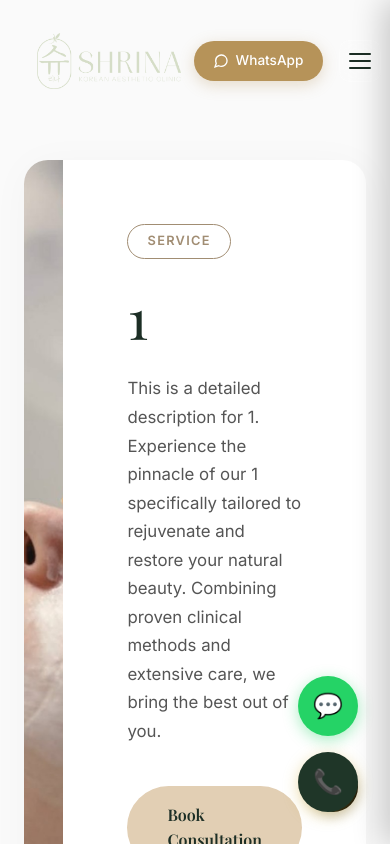
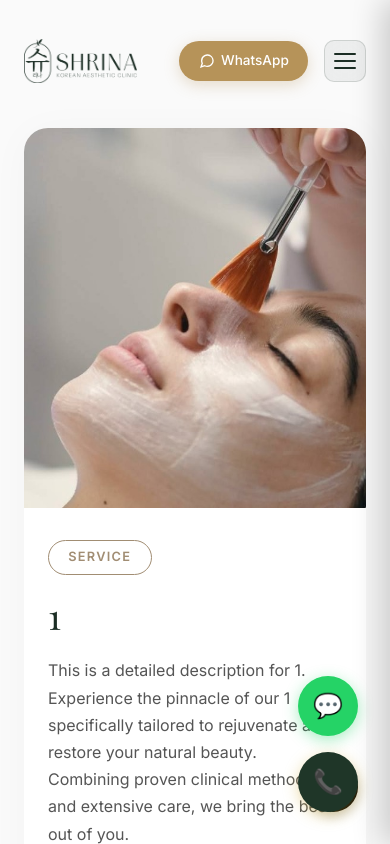
Before and after one commit to anerilohakane/ShrinaK, a Next.js app: page /treatments/1 in a window 390 px wide. Shown: the top 844 px of the page. Built offline with nearby package versions, Linux system fonts and the light colour scheme.

Commit message:
mobile view

```diff
--- a/src/app/globals.css
+++ b/src/app/globals.css
@@ -205,6 +205,48 @@ section {
   }
 }
 
+/* Treatment Detail Card Responsive Styling */
+.treatment-detail-card {
+  display: grid;
+  grid-template-columns: 1fr 1fr;
+  align-items: center;
+}
+
+.treatment-detail-image {
+  height: 100%;
+  min-height: 560px;
+}
+
+.treatment-detail-content {
+  padding: 4rem 4rem 4rem 3rem;
+}
+
+@media (max-width: 900px) {
+  .treatment-detail-card {
+    grid-template-columns: 1fr;
+  }
+  .treatment-detail-image {
+    min-height: 340px;
+    height: 380px;
+  }
+  .treatment-detail-content {
+    padding: 2rem 1.5rem 2.5rem 1.5rem;
+  }
+}
+
+/* Header Logo Container */
+.header-logo-container {
+  width: 170px;
+  height: 56px;
+}
+
+@media (max-width: 600px) {
+  .header-logo-container {
+    width: 135px;
+    height: 44px;
+  }
+}
+
 /* Header */
 .header {
   position: fixed;
--- a/src/app/treatments/[slug]/page.tsx
+++ b/src/app/treatments/[slug]/page.tsx
@@ -37,31 +37,28 @@ export default async function TreatmentDetailPage({ params }: { params: { slug:
     <>
       <Header theme="dark" />
 
-      <main style={{ paddingTop: '10rem', paddingBottom: '6rem', minHeight: '100vh', background: 'var(--background)' }}>
-        <div className="container" style={{ display: 'flex', flexDirection: 'column', gap: '6rem' }}>
+      <main style={{ paddingTop: '8rem', paddingBottom: '5rem', minHeight: '100vh', background: 'var(--background)' }}>
+        <div className="container" style={{ display: 'flex', flexDirection: 'column', gap: '4rem' }}>
 
-          <div style={{
-            display: 'grid',
-            gridTemplateColumns: '1fr 1fr',
-            gap: '4rem',
-            alignItems: 'center',
+          <div className="treatment-detail-card" style={{
             background: '#fff',
             borderRadius: '24px',
             overflow: 'hidden',
             boxShadow: '0 4px 40px rgba(0,0,0,0.03)'
           }}>
-            {/* Left Image */}
-            <div style={{ position: 'relative', height: '100%', minHeight: '600px' }}>
+            {/* Image Container */}
+            <div className="treatment-detail-image" style={{ position: 'relative', width: '100%' }}>
               <Image
                 src={imageUrl}
                 alt={title}
                 fill
                 style={{ objectFit: 'cover' }}
+                priority
               />
             </div>
 
-            {/* Right Content */}
-            <div style={{ padding: '4rem 4rem 4rem 0' }}>
+            {/* Content Container */}
+            <div className="treatment-detail-content">
               <span style={{
                 display: 'inline-block',
                 border: '1px solid var(--accent-dark)',
@@ -71,17 +68,17 @@ export default async function TreatmentDetailPage({ params }: { params: { slug:
                 fontSize: '0.8rem',
                 fontWeight: '600',
                 letterSpacing: '0.1em',
-                marginBottom: '1.5rem'
+                marginBottom: '1.25rem'
               }}>
                 SERVICE
               </span>
 
               <h1 style={{
                 fontFamily: 'var(--font-heading)',
-                fontSize: '3.5rem',
+                fontSize: 'clamp(2.2rem, 5vw, 3.5rem)',
                 color: 'var(--primary)',
                 fontWeight: '400',
-                marginBottom: '1.5rem',
+                marginBottom: '1.25rem',
                 lineHeight: '1.2'
               }}>
                 {title}
@@ -89,9 +86,9 @@ export default async function TreatmentDetailPage({ params }: { params: { slug:
 
               <p style={{
                 color: 'var(--text-secondary)',
-                fontSize: '1.05rem',
+                fontSize: '1rem',
                 lineHeight: '1.7',
-                marginBottom: '2.5rem'
+                marginBottom: '2rem'
               }}>
                 This is a detailed description for {title}. Experience the pinnacle of our {title.toLowerCase()} specifically tailored to rejuvenate and restore your natural beauty. Combining proven clinical methods and extensive care, we bring the best out of you.
               </p>
@@ -99,11 +96,11 @@ export default async function TreatmentDetailPage({ params }: { params: { slug:
               <a href="https://wa.me/918979797220" target="_blank" rel="noopener noreferrer" className="btn" style={{
                 background: 'var(--accent)',
                 color: 'var(--primary)',
-                padding: '1rem 2.5rem',
+                padding: '0.9rem 2.2rem',
                 borderRadius: '9999px',
                 border: 'none',
                 fontWeight: '600',
-                fontSize: '1rem',
+                fontSize: '0.95rem',
                 cursor: 'pointer',
                 textDecoration: 'none',
                 display: 'inline-flex'
--- a/src/components/Header.tsx
+++ b/src/components/Header.tsx
@@ -54,16 +54,16 @@ export default function Header({ theme = 'light' }: { theme?: 'light' | 'dark' }
   return (
     <>
       <header className="header" style={{ background: headerBg, borderBottom: showTreatments ? '1px solid rgba(0,0,0,0.05)' : 'none', position: 'absolute', width: '100%', zIndex: 100, transition: 'background 0.3s' }}>
-        <div className="container" style={{ display: 'flex', justifyContent: 'space-between', alignItems: 'center', height: '90px' }}>
+        <div className="container" style={{ display: 'flex', justifyContent: 'space-between', alignItems: 'center', minHeight: '75px', height: '90px', gap: '0.5rem' }}>
 
           {/* Logo */}
-          <Link href="/" style={{ display: 'flex', alignItems: 'center', textDecoration: 'none' }}>
-            <div style={{ position: 'relative', width: '170px', height: '56px' }}>
+          <Link href="/" style={{ display: 'flex', alignItems: 'center', textDecoration: 'none', flexShrink: 0 }}>
+            <div className="header-logo-container" style={{ position: 'relative' }}>
               <Image
-                src="/shrina-logo.png"
+                src={(showTreatments || isDark) ? "/shrina-logo-dark.png" : "/shrina-logo.png"}
                 alt="Shrina Korean Aesthetic Clinic"
                 fill
-                style={{ objectFit: 'contain' }}
+                style={{ objectFit: 'contain', objectPosition: 'left center' }}
                 priority
               />
             </div>
@@ -196,8 +196,8 @@ export default function Header({ theme = 'light' }: { theme?: 'light' | 'dark' }
               className="show-on-mobile"
               aria-label="Toggle navigation menu"
               style={{
-                background: 'rgba(255, 255, 255, 0.15)',
-                border: '1px solid rgba(255, 255, 255, 0.25)',
+                background: isDark ? 'rgba(28, 46, 37, 0.06)' : 'rgba(255, 255, 255, 0.15)',
+                border: isDark ? '1px solid rgba(28, 46, 37, 0.15)' : '1px solid rgba(255, 255, 255, 0.25)',
                 backdropFilter: 'blur(8px)',
                 cursor: 'pointer',
                 padding: '10px',
@@ -284,7 +284,7 @@ export default function Header({ theme = 'light' }: { theme?: 'light' | 'dark' }
         }}>
           <div style={{ position: 'relative', width: '140px', height: '46px' }}>
             <Image
-              src="/shrina-logo.png"
+              src="/shrina-logo-dark.png"
               alt="Shrina Logo"
               fill
               style={{ objectFit: 'contain' }}
```
Also changed, not shown: public/shrina-logo-dark.png (added).
